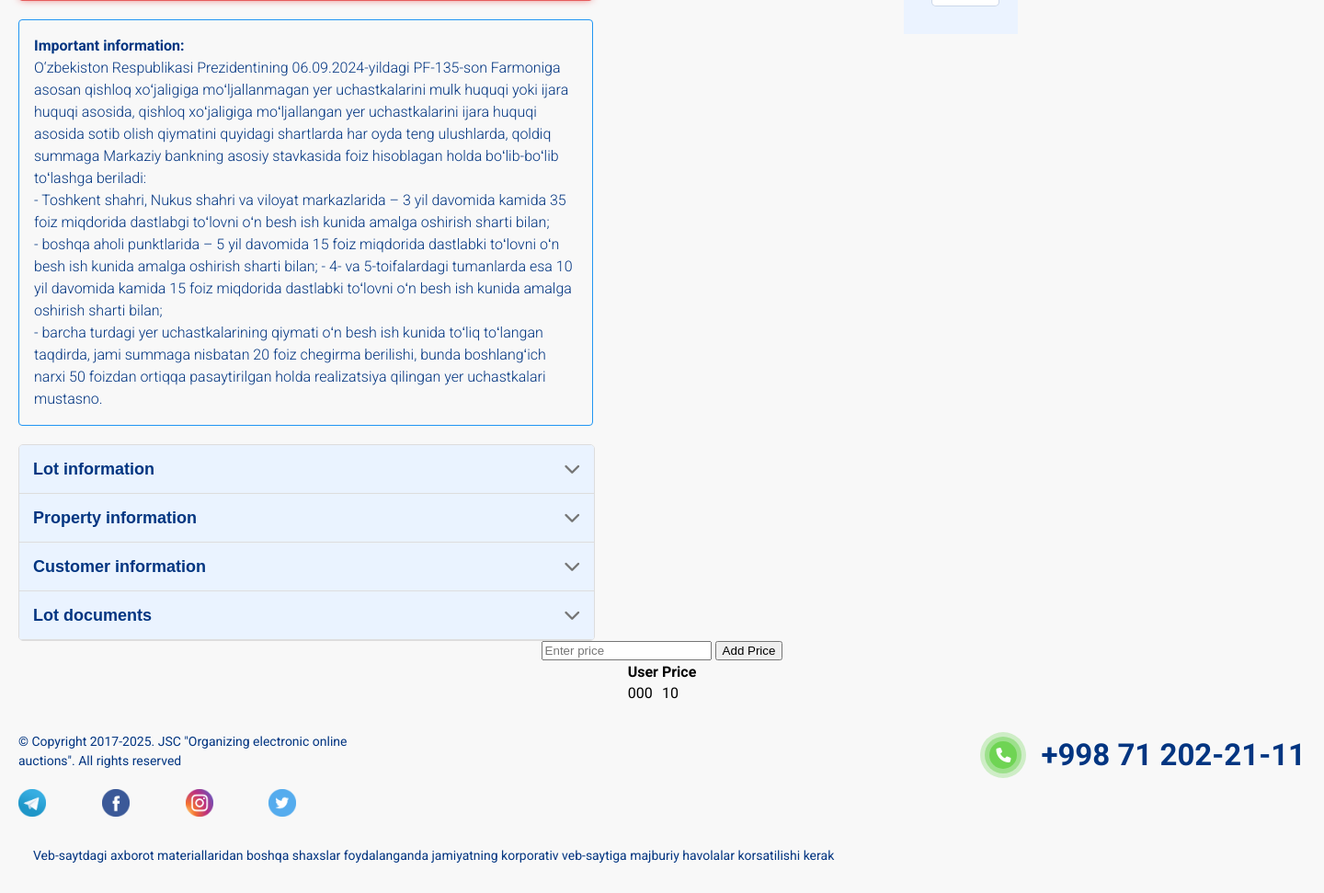
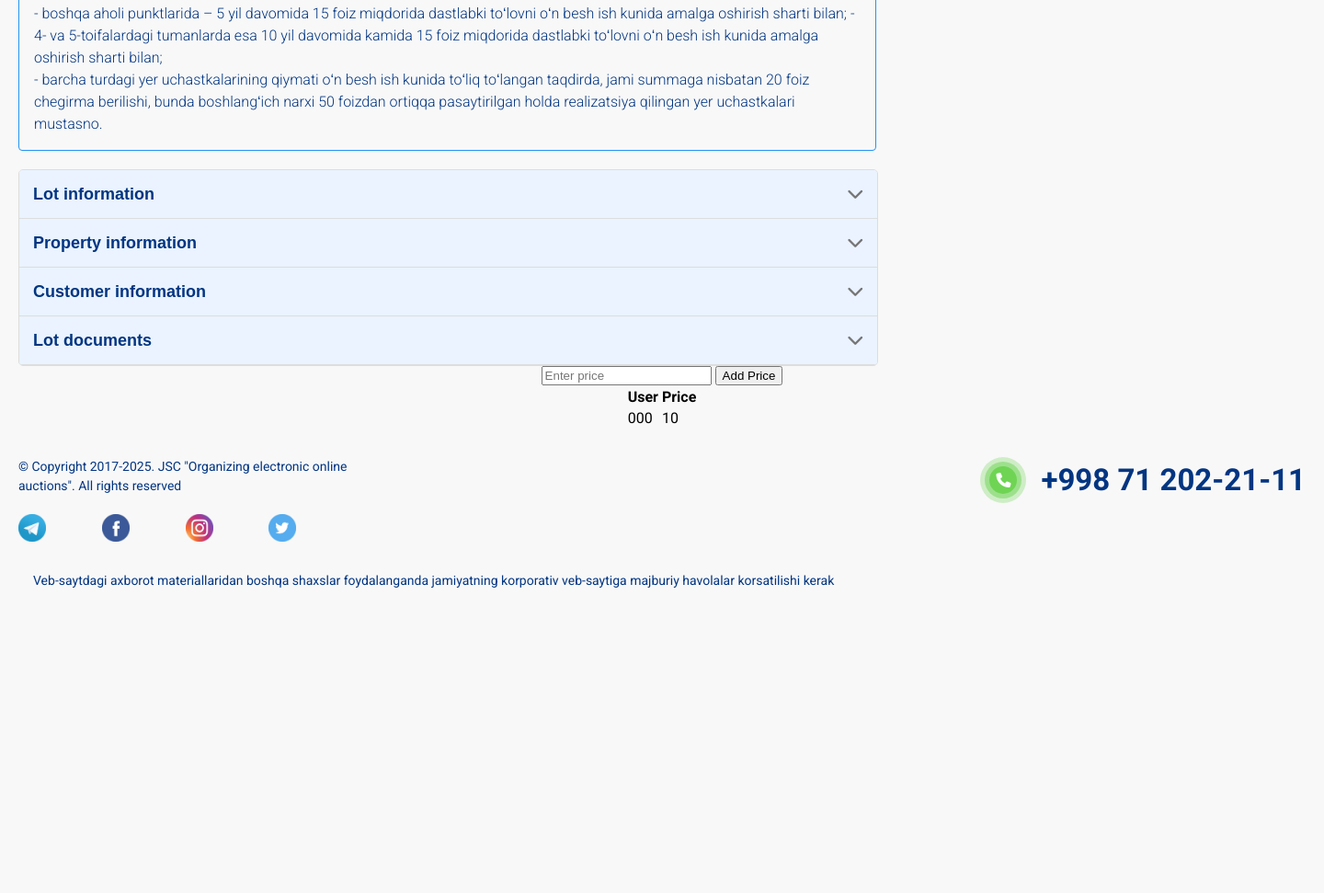
Before and after one commit to IDU-Auction/Auction-Back, a Django app: page /lots/detail/1 in a window 1440 px wide. Shown: the part 1269-2240 px from the top of the page at 92% size. After the commit the page ends 1908 px from the top, so only its background shows below. Run offline with Django 4.2, Linux system fonts and the light colour scheme; tables that the repository leaves empty hold one stand-in row (values such as "Sample post"); grey boxes marked "Sample" are stand-in pictures.

Commit message:
Update lot.html

```diff
--- a/templates/lot.html
+++ b/templates/lot.html
@@ -27,7 +27,7 @@
                 <a href="lot.html" class="active">Lot ID</a>
             </div>
             <div style="display: grid;grid-template-columns: 2fr 1fr;">
-                <div class="lot-detail">
+                <div class="lot-detail" style="width: auto;">
                     <div class="main-lot-details">
                         <div class="lot-card__image">
                             <div class="lot-image">
@@ -186,7 +186,7 @@
                         </div>
                     </div>
                 </div>
-                <div class="extra-lot__detail">
+                <div class="extra-lot__detail" style="width: auto;">
                     <div class="extra-lot__details">
                         <div class="bg">
                             <div class="extra-lot-item">
```
